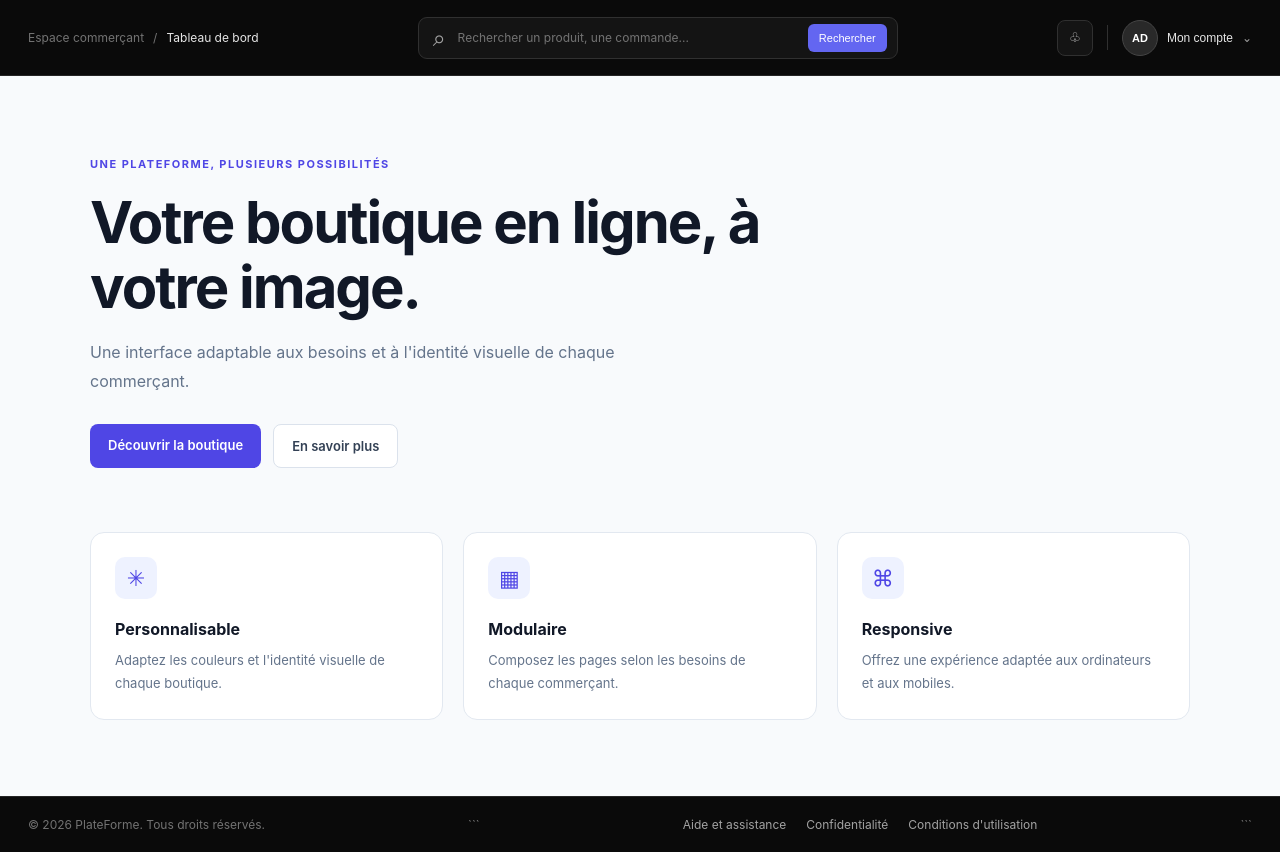
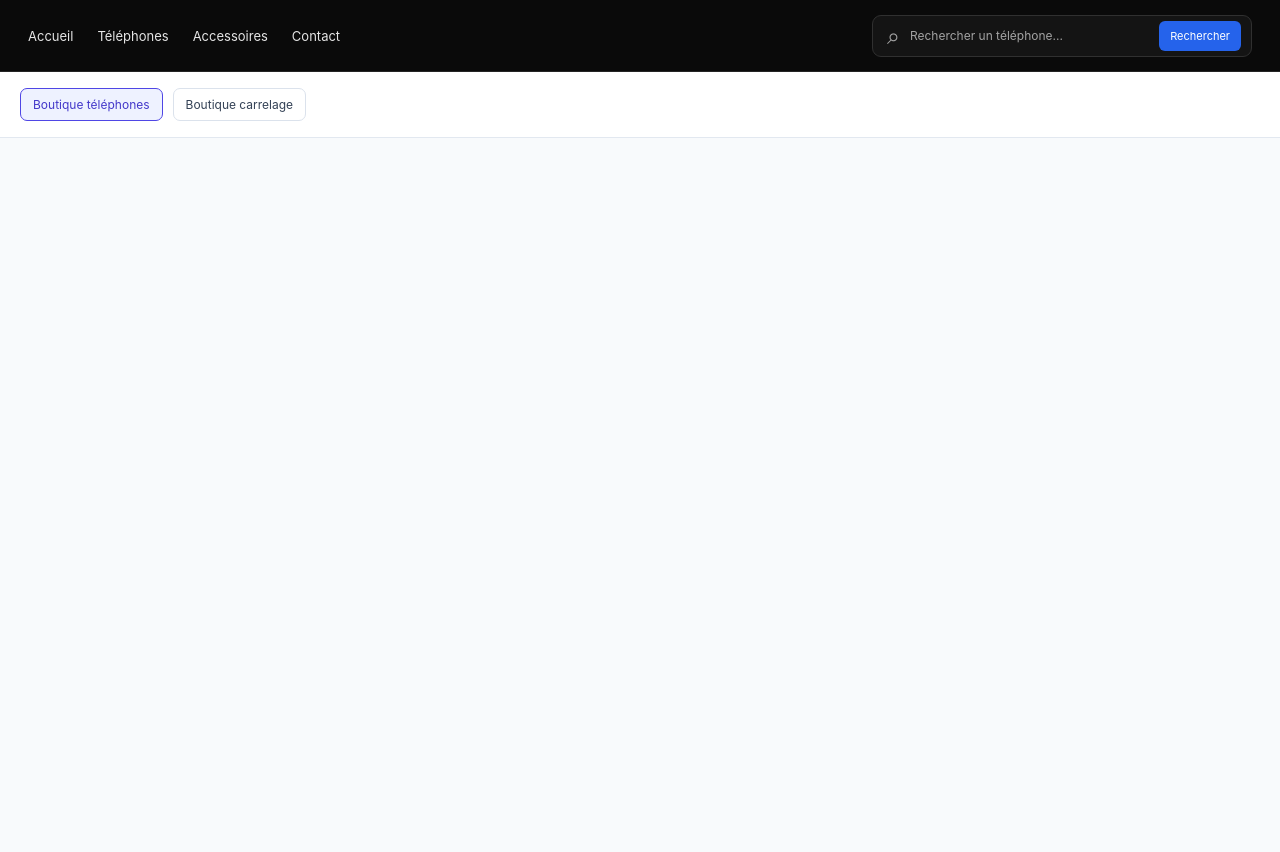
Before and after one commit to Jrdann03/Plateforme_FrontEnd, an Angular app: page /demo in a window 1280 px wide. After the commit the page ends 800 px from the top, so only its background shows below. Built offline with nearby package versions, Linux system fonts and the light colour scheme.

Commit message:
ajout fonctionnalite entete

```diff
--- a/src/app/features/demo/demo/demo.html
+++ b/src/app/features/demo/demo/demo.html
@@ -1,50 +1,21 @@
-<div class="demo-page">
-  <app-header />
 
-  <main class="demo-content">
-    <section class="hero">
-      <span class="eyebrow">
-        UNE PLATEFORME, PLUSIEURS POSSIBILITÉS
-      </span>
 
-      <h1>Votre boutique en ligne, à votre image.</h1>
+<app-header [config]="headerConfig()" />
 
-      <p>
-        Une interface adaptable aux besoins et à l'identité visuelle
-        de chaque commerçant.
-      </p>
+<div class="demo-controls">
+  <button
+    type="button"
+    [class.active]="selectedStore() === 'phones'"
+    (click)="switchStore('phones')"
+  >
+    Boutique téléphones
+  </button>
 
-      <div class="hero-actions">
-        <a href="#fonctionnalites" class="primary-button">
-          Découvrir la boutique
-        </a>
-
-        <a href="#fonctionnalites" class="secondary-button">
-          En savoir plus
-        </a>
-      </div>
-    </section>
-
-    <section id="fonctionnalites" class="features">
-      <article class="feature-card">
-        <span class="feature-icon">✳</span>
-        <h2>Personnalisable</h2>
-        <p>Adaptez les couleurs et l'identité visuelle de chaque boutique.</p>
-      </article>
-
-      <article class="feature-card">
-        <span class="feature-icon">▦</span>
-        <h2>Modulaire</h2>
-        <p>Composez les pages selon les besoins de chaque commerçant.</p>
-      </article>
-
-      <article class="feature-card">
-        <span class="feature-icon">⌘</span>
-        <h2>Responsive</h2>
-        <p>Offrez une expérience adaptée aux ordinateurs et aux mobiles.</p>
-      </article>
-    </section>
-  </main>
-
-  <app-footer />
+  <button
+    type="button"
+    [class.active]="selectedStore() === 'tiles'"
+    (click)="switchStore('tiles')"
+  >
+    Boutique carrelage
+  </button>
 </div>
--- a/src/app/features/demo/demo/demo.scss
+++ b/src/app/features/demo/demo/demo.scss
@@ -1,125 +1,33 @@
-:host {
-  display: block;
-  min-height: 100vh;
-}
 
-.demo-page {
+.demo-controls {
   display: flex;
-  min-height: 100vh;
-  flex-direction: column;
-  background: #f8fafc;
-  color: #111827;
-}
+  align-items: center;
+  flex-wrap: wrap;
+  gap: 10px;
+  padding: 16px 20px;
+  border-bottom: 1px solid #e2e8f0;
+  background: #fff;
+  color: #334155;
+  font-size: 12px;
 
-.demo-content {
-  width: min(100% - 40px, 1100px);
-  margin: 0 auto;
-  padding: 76px 0;
-  flex: 1;
-}
+  button {
+    padding: 8px 12px;
+    border: 1px solid #dbe2ec;
+    border-radius: 7px;
+    background: #fff;
+    color: #334155;
+    font: inherit;
+    cursor: pointer;
 
-.hero {
-  max-width: 760px;
-  margin-bottom: 64px;
+    &.active {
+      border-color: #4f46e5;
+      background: #eef2ff;
+      color: #4338ca;
+    }
 
-  .eyebrow {
-    color: #4f46e5;
-    font-size: 11px;
-    font-weight: 700;
-    letter-spacing: 1.5px;
-  }
-
-  h1 {
-    margin: 18px 0;
-    font-size: clamp(34px, 5vw, 58px);
-    line-height: 1.12;
-    letter-spacing: -2px;
-  }
-
-  p {
-    max-width: 580px;
-    color: #64748b;
-    font-size: 16px;
-    line-height: 1.8;
+    &:focus-visible {
+      outline: 2px solid #6366f1;
+      outline-offset: 3px;
+    }
   }
 }
-
-.hero-actions {
-  display: flex;
-  flex-wrap: wrap;
-  gap: 12px;
-  margin-top: 28px;
-
-  a {
-    padding: 13px 18px;
-    border-radius: 8px;
-    font-size: 13px;
-    font-weight: 600;
-    text-decoration: none;
-  }
-}
-
-.primary-button {
-  background: #4f46e5;
-  color: white;
-
-  &:hover {
-    background: #4338ca;
-  }
-}
-
-.secondary-button {
-  border: 1px solid #dbe2ec;
-  background: white;
-  color: #334155;
-}
-
-.features {
-  display: grid;
-  grid-template-columns: repeat(3, minmax(0, 1fr));
-  gap: 20px;
-}
-
-.feature-card {
-  padding: 24px;
-  border: 1px solid #e2e8f0;
-  border-radius: 14px;
-  background: white;
-
-  .feature-icon {
-    display: inline-grid;
-    width: 42px;
-    height: 42px;
-    place-items: center;
-    border-radius: 10px;
-    background: #eef2ff;
-    color: #4f46e5;
-    font-size: 22px;
-  }
-
-  h2 {
-    margin: 20px 0 10px;
-    font-size: 16px;
-  }
-
-  p {
-    margin: 0;
-    color: #64748b;
-    font-size: 13px;
-    line-height: 1.8;
-  }
-}
-
-@media (max-width: 700px) {
-  .demo-content {
-    padding: 48px 0;
-  }
-
-  .features {
-    grid-template-columns: 1fr;
-  }
-
-  .hero {
-    margin-bottom: 40px;
-  }
-}
--- a/src/app/features/demo/demo/demo.ts
+++ b/src/app/features/demo/demo/demo.ts
@@ -1,6 +1,46 @@
-import { Component } from '@angular/core';
+import { Component, signal } from '@angular/core';
 import { Header } from '../../../shared/components/header/header';
 import { Footer } from '../../../shared/components/footer/footer';
+import { StoreHeaderConfigInput } from '../../../shared/components/header/header.config';
+
+const phoneStoreConfig: StoreHeaderConfigInput = {
+  navigation: [
+    { id: 'home', label: 'Accueil', href: '#accueil' },
+    { id: 'phones', label: 'Téléphones', href: '#telephones' },
+    { id: 'accessories', label: 'Accessoires', href: '#accessoires' },
+    { id: 'contact', label: 'Contact', href: '#contact' },
+  ],
+  searchPlaceholder: 'Rechercher un téléphone...',
+  theme: {
+    primary: '#2563eb',
+    primaryHover: '#1d4ed8',
+  },
+};
+
+const tileStoreConfig: StoreHeaderConfigInput = {
+  navigation: [
+    { id: 'home', label: 'Accueil', href: '#accueil' },
+    { id: 'floors', label: 'Carrelage sol', href: '#sol' },
+    { id: 'walls', label: 'Carrelage mural', href: '#murs' },
+  ],
+  showSearch: false,
+  theme: {
+    background: '#f7f1e8',
+    text: '#554434',
+    muted: '#8a7865',
+    border: '#e4d8c8',
+    controlBackground: '#ffffff',
+    controlBorder: '#d8c8b5',
+    primary: '#8b6848',
+    primaryHover: '#705239',
+    textInverse: '#ffffff',
+    focusRing: '#b99a79',
+    radiusSmall: '4px',
+    radiusLarge: '6px',
+    paddingX: '28px',
+    paddingY: '14px',
+  },
+};
 
 @Component({
   selector: 'app-demo',
@@ -10,5 +50,16 @@ import { Footer } from '../../../shared/components/footer/footer';
   styleUrl: './demo.scss',
 })
 export class Demo {
+  protected readonly headerConfig = signal<StoreHeaderConfigInput>(
+    phoneStoreConfig,
+  );
 
+  protected readonly selectedStore = signal<'phones' | 'tiles'>('phones');
+
+  protected switchStore(store: 'phones' | 'tiles'): void {
+    this.selectedStore.set(store);
+    this.headerConfig.set(
+      store === 'phones' ? phoneStoreConfig : tileStoreConfig,
+    );
+  }
 }
--- a/src/app/shared/components/footer/footer.scss
+++ b/src/app/shared/components/footer/footer.scss
@@ -4,11 +4,13 @@
 }
 
 .footer {
-  padding: 20px 28px;
-  border-top: 1px solid #252525;
-  background: #0a0a0a;
-  color: #737373;
-  font-size: 12px;
+  padding: var(--store-footer-padding-y)
+    var(--store-footer-padding-x);
+  border-top: 1px solid var(--store-footer-border);
+  background: var(--store-footer-bg);
+  color: var(--store-footer-text);
+  font-family: var(--store-font-family);
+  font-size: var(--store-font-size);
 }
 
 .footer-content {
@@ -28,16 +30,16 @@
   gap: 20px;
 
   a {
-    color: #a3a3a3;
+    color: var(--store-footer-link);
     text-decoration: none;
     transition: color 0.2s;
 
     &:hover {
-      color: #ffffff;
+      color: var(--store-text-inverse);
     }
 
     &:focus-visible {
-      outline: 2px solid #a5b4fc;
+      outline: 2px solid var(--store-focus-ring);
       outline-offset: 3px;
     }
   }
@@ -45,7 +47,7 @@
 
 @media (max-width: 600px) {
   .footer {
-    padding: 20px 16px;
+    padding: var(--store-footer-padding-y) 16px;
   }
 
   .footer-content {
--- /dev/null
+++ b/src/app/shared/components/header/header.config.ts
@@ -0,0 +1,67 @@
+export interface HeaderNavigationItem {
+  id: string;
+  label: string;
+  href: string;
+}
+
+export interface HeaderTheme {
+  background: string;
+  text: string;
+  muted: string;
+  border: string;
+  controlBackground: string;
+  controlBorder: string;
+  primary: string;
+  primaryHover: string;
+  textInverse: string;
+  focusRing: string;
+  radiusSmall: string;
+  radiusLarge: string;
+  paddingX: string;
+  paddingY: string;
+}
+
+export interface StoreHeaderConfig {
+  navigation: HeaderNavigationItem[];
+  showNavigation: boolean;
+  showSearch: boolean;
+  searchPlaceholder: string;
+  searchButtonLabel: string;
+  theme: HeaderTheme;
+}
+
+export type StoreHeaderConfigInput =
+  Omit<Partial<StoreHeaderConfig>, 'theme'> & {
+    theme?: Partial<HeaderTheme>;
+  };
+
+export const DEFAULT_HEADER_CONFIG: StoreHeaderConfig = {
+  navigation: [
+    { id: 'home', label: 'Accueil', href: '#accueil' },
+    { id: 'categories', label: 'Catégories', href: '#categories' },
+    { id: 'products', label: 'Produits', href: '#produits' },
+    { id: 'contact', label: 'Contact', href: '#contact' },
+  ],
+
+  showNavigation: true,
+  showSearch: true,
+  searchPlaceholder: 'Rechercher un produit...',
+  searchButtonLabel: 'Rechercher',
+
+  theme: {
+    background: '#0a0a0a',
+    text: '#e5e5e5',
+    muted: '#a3a3a3',
+    border: '#252525',
+    controlBackground: '#141414',
+    controlBorder: '#303030',
+    primary: '#6366f1',
+    primaryHover: '#4f46e5',
+    textInverse: '#ffffff',
+    focusRing: '#a5b4fc',
+    radiusSmall: '6px',
+    radiusLarge: '9px',
+    paddingX: '28px',
+    paddingY: '14px',
+  },
+};
--- a/src/app/shared/components/header/header.html
+++ b/src/app/shared/components/header/header.html
@@ -1,17 +1,43 @@
-<header class="topbar">
-  <div class="header-context">
-    <span class="breadcrumb-muted">Espace commerçant</span>
-    <span class="breadcrumb-separator">/</span>
-    <span class="breadcrumb-current">Tableau de bord</span>
-  </div>
 
-  <form class="search-form" role="search" (submit)="onSearchSubmit($event)">
+<header
+  class="store-header"
+  [style.--store-header-bg]="config().theme.background"
+  [style.--store-header-text]="config().theme.text"
+  [style.--store-header-muted]="config().theme.muted"
+  [style.--store-header-border]="config().theme.border"
+  [style.--store-header-control-bg]="config().theme.controlBackground"
+  [style.--store-header-control-border]="config().theme.controlBorder"
+  [style.--store-primary]="config().theme.primary"
+  [style.--store-primary-hover]="config().theme.primaryHover"
+  [style.--store-text-inverse]="config().theme.textInverse"
+  [style.--store-focus-ring]="config().theme.focusRing"
+  [style.--store-radius-sm]="config().theme.radiusSmall"
+  [style.--store-radius-lg]="config().theme.radiusLarge"
+  [style.--store-header-padding-x]="config().theme.paddingX"
+  [style.--store-header-padding-y]="config().theme.paddingY"
+>
+  @if (config().showNavigation) {
+    <nav class="store-navigation" aria-label="Navigation principale">
+      @for (item of config().navigation; track item.id) {
+        <a class="nav-link" [href]="item.href">
+          {{ item.label }}
+        </a>
+      }
+    </nav>
+  }
+
+  @if (config().showSearch) {
+    <form
+      class="search-form"
+      role="search"
+      (submit)="onSearchSubmit($event)"
+    >
       <span class="search-icon" aria-hidden="true">⌕</span>
 
       <input
         type="search"
-      aria-label="Rechercher"
-      placeholder="Rechercher un produit, une commande..."
+        aria-label="Rechercher un produit"
+        [placeholder]="config().searchPlaceholder"
         [value]="searchTerm()"
         (input)="onSearchInput($event)"
       />
@@ -27,20 +53,9 @@
         </button>
       }
 
-    <button class="search-button" type="submit">Rechercher</button>
+      <button class="search-button" type="submit">
+        {{ config().searchButtonLabel }}
+      </button>
     </form>
-
-  <div class="header-actions">
-    <button class="icon-button" type="button" aria-label="Notifications">
-      ♧
-    </button>
-
-    <span class="header-divider" aria-hidden="true"></span>
-
-    <button class="profile-button" type="button" aria-label="Profil du commerçant">
-      <span class="avatar">AD</span>
-      <span class="profile-label">Mon compte</span>
-      <span class="profile-chevron" aria-hidden="true">⌄</span>
-    </button>
-  </div>
+  }
 </header>
--- a/src/app/shared/components/header/header.scss
+++ b/src/app/shared/components/header/header.scss
@@ -1,55 +1,63 @@
+
 :host {
   display: block;
   min-width: 0;
 }
 
-.topbar {
+.store-header {
   position: sticky;
   top: 0;
   z-index: 5;
   display: flex;
-  min-height: 76px;
   align-items: center;
   justify-content: space-between;
-  gap: 24px;
-  padding: 14px 28px;
-  border-bottom: 1px solid #252525;
-  background: #0a0a0a;
+  gap: 32px;
+  min-height: 72px;
+  padding: var(--store-header-padding-y, 14px)
+    var(--store-header-padding-x, 28px);
+  border-bottom: 1px solid var(--store-header-border, #252525);
+  background: var(--store-header-bg, #0a0a0a);
+  color: var(--store-header-text, #e5e5e5);
 }
 
-.header-context {
+.store-navigation {
   display: flex;
-  flex-shrink: 0;
   align-items: center;
-  gap: 9px;
-  font-size: 12px;
+  flex-wrap: wrap;
+  gap: 24px;
 }
 
-.breadcrumb-muted,
-.breadcrumb-separator {
-  color: #737373;
-}
+.nav-link {
+  color: inherit;
+  font-size: 13px;
+  text-decoration: none;
+  transition: color 0.2s;
 
-.breadcrumb-current {
-  color: #e5e5e5;
+  &:hover {
+    color: var(--store-primary, #6366f1);
+  }
+
+  &:focus-visible {
+    outline: 2px solid var(--store-focus-ring, #a5b4fc);
+    outline-offset: 4px;
+  }
 }
 
 .search-form {
   display: flex;
-  min-width: 120px;
-  max-width: 480px;
-  height: 42px;
-  flex: 1;
   align-items: center;
   gap: 10px;
+  width: min(100%, 380px);
+  min-width: 0;
+  height: 42px;
   padding: 0 10px 0 14px;
-  border: 1px solid #303030;
-  border-radius: 9px;
-  background: #141414;
+  border: 1px solid var(--store-header-control-border, #303030);
+  border-radius: var(--store-radius-lg, 9px);
+  background: var(--store-header-control-bg, #141414);
   transition: border-color 0.2s, box-shadow 0.2s;
 
   &:focus-within {
-    border-color: #6366f1;
+    border-color: var(--store-primary, #6366f1);
     box-shadow: 0 0 0 3px rgb(99 102 241 / 12%);
   }
 
@@ -57,21 +65,23 @@
     width: 100%;
     min-width: 0;
     flex: 1;
+    padding: 0;
     border: 0;
     outline: none;
     background: transparent;
-    color: #f5f5f5;
+    color: var(--store-header-text, #e5e5e5);
     font: inherit;
     font-size: 12px;
 
     &::placeholder {
-      color: #737373;
+      color: var(--store-header-muted, #a3a3a3);
     }
   }
 }
 
 .search-icon {
-  color: #a3a3a3;
+  flex-shrink: 0;
+  color: var(--store-header-muted, #a3a3a3);
   font-size: 23px;
 }
 
@@ -79,124 +89,62 @@
   flex-shrink: 0;
   padding: 8px 11px;
   border: 0;
-  border-radius: 6px;
-  background: #6366f1;
-  color: #fff;
+  border-radius: var(--store-radius-sm, 6px);
+  background: var(--store-primary, #6366f1);
+  color: var(--store-text-inverse, #fff);
   font-size: 11px;
   cursor: pointer;
+  transition: background 0.2s;
 
   &:hover {
-    background: #4f46e5;
+    background: var(--store-primary-hover, #4f46e5);
+  }
+
+  &:focus-visible {
+    outline: 2px solid var(--store-focus-ring, #a5b4fc);
+    outline-offset: 3px;
   }
 }
 
 .clear-button {
+  flex-shrink: 0;
+  padding: 0;
   border: 0;
   background: transparent;
-  color: #a3a3a3;
+  color: var(--store-header-muted, #a3a3a3);
   font-size: 20px;
   cursor: pointer;
 }
 
-.header-actions {
-  display: flex;
-  flex-shrink: 0;
-  align-items: center;
-  gap: 14px;
-}
+@media (max-width: 760px) {
+  .store-header {
+    align-items: stretch;
+    flex-direction: column;
+    gap: 16px;
+    padding: 16px;
+  }
 
-.icon-button {
-  display: grid;
-  width: 36px;
-  height: 36px;
-  place-items: center;
-  border: 1px solid #303030;
-  border-radius: 8px;
-  background: #141414;
-  color: #d4d4d4;
-  cursor: pointer;
-
-  &:hover {
-    background: #242424;
-  }
-}
-
-.header-divider {
-  width: 1px;
-  height: 25px;
-  background: #303030;
-}
-
-.profile-button {
-  display: flex;
-  align-items: center;
-  gap: 9px;
-  padding: 0;
-  border: 0;
-  background: transparent;
-  color: #e5e5e5;
-  font-size: 12px;
-  cursor: pointer;
-}
-
-.avatar {
-  display: grid;
-  width: 36px;
-  height: 36px;
-  place-items: center;
-  border: 1px solid #454545;
-  border-radius: 50%;
-  background: #292929;
-  color: #fff;
-  font-size: 11px;
-  font-weight: 700;
-}
-
-.profile-chevron {
-  color: #a3a3a3;
-}
-
-button:focus-visible {
-  outline: 2px solid #a5b4fc;
-  outline-offset: 3px;
-}
-
-@media (max-width: 1050px) {
-  .header-context {
-    display: none;
-  }
-}
-
-@media (max-width: 760px) {
-  .topbar {
-    flex-wrap: wrap;
-    gap: 12px;
-    padding: 12px 16px;
+  .store-navigation {
+    gap: 12px 20px;
   }
 
   .search-form {
-    order: 2;
+    width: 100%;
     max-width: none;
-    flex-basis: 100%;
-  }
-
-  .header-actions {
-    margin-left: auto;
-  }
-
-  .profile-label,
-  .profile-chevron {
-    display: none;
   }
 }
 
 @media (max-width: 400px) {
+  .store-navigation {
+    gap: 12px 16px;
+  }
+
+  .nav-link {
+    font-size: 12px;
+  }
+
   .search-button {
     padding: 8px;
     font-size: 10px;
   }
-
-  .header-actions {
-    gap: 8px;
-  }
 }
--- a/src/app/shared/components/header/header.ts
+++ b/src/app/shared/components/header/header.ts
@@ -1,4 +1,10 @@
-import { Component, output, signal } from '@angular/core';
+
+
+import { Component, computed, input, output, signal } from '@angular/core';
+import {
+  DEFAULT_HEADER_CONFIG,
+  StoreHeaderConfig,
+} from './header.config';
 
 @Component({
   selector: 'app-header',
@@ -7,9 +13,26 @@ import { Component, output, signal } from '@angular/core';
   templateUrl: './header.html',
   styleUrl: './header.scss',
 })
+export class Header {
+  readonly configInput = input<Partial<StoreHeaderConfig>>(
+    {},
+    { alias: 'config' },
+  );
 
+  protected readonly config = computed<StoreHeaderConfig>(() => {
+    const custom = this.configInput();
 
-export class Header {
+    return {
+      ...DEFAULT_HEADER_CONFIG,
+      ...custom,
+      navigation: custom.navigation ?? DEFAULT_HEADER_CONFIG.navigation,
+      theme: {
+        ...DEFAULT_HEADER_CONFIG.theme,
+        ...custom.theme,
+      },
+    };
+  });
+
   protected readonly searchTerm = signal('');
 
   readonly searchSubmitted = output<string>();
--- a/src/styles.scss
+++ b/src/styles.scss
@@ -1,15 +1,25 @@
 /* You can add global styles to this file, and also import other style files */
+@use './styles/theme';
+
 * {
   box-sizing: border-box;
-  }
+}
 
 html {
-min-height: 100%;
-background: #f5f7fb;
+  min-height: 100%;
+  background: var(--store-page-bg);
 }
 
 body {
-margin: 0;
-font-family: Inter, -apple-system, BlinkMacSystemFont, "Segoe UI", sans-serif;
--webkit-font-smoothing: antialiased;
+  min-height: 100vh;
+  margin: 0;
+  font-family: var(--store-font-family);
+  -webkit-font-smoothing: antialiased;
 }
+
+button,
+input,
+textarea,
+select {
+  font: inherit;
+}
--- /dev/null
+++ b/src/styles/_theme.scss
@@ -0,0 +1,49 @@
+
+
+:root {
+  // Identité visuelle de la boutique
+  --store-primary: #6366f1;
+  --store-primary-hover: #4f46e5;
+  --store-focus-ring: #a5b4fc;
+
+  // Typographie
+  --store-font-family: Inter, -apple-system, BlinkMacSystemFont,
+    "Segoe UI", sans-serif;
+  --store-font-size: 13px;
+
+  // Couleurs générales
+  --store-page-bg: #f8fafc;
+  --store-text: #111827;
+  --store-text-muted: #64748b;
+  --store-text-inverse: #ffffff;
+
+  // Header
+  --store-header-bg: #0a0a0a;
+  --store-header-text: #e5e5e5;
+  --store-header-muted: #737373;
+  --store-header-border: #252525;
+  --store-header-control-bg: #141414;
+  --store-header-control-border: #303030;
+
+  // Footer
+  --store-footer-bg: #0a0a0a;
+  --store-footer-text: #737373;
+  --store-footer-link: #a3a3a3;
+  --store-footer-border: #252525;
+
+  // Formes
+  --store-radius-sm: 6px;
+  --store-radius-md: 8px;
+  --store-radius-lg: 9px;
+  --store-radius-card: 14px;
+
+  // Espacements
+  --store-header-padding-y: 14px;
+  --store-header-padding-x: 28px;
+  --store-footer-padding-y: 20px;
+  --store-footer-padding-x: 28px;
+
+  // Dimensions
+  --store-header-min-height: 76px;
+  --store-content-width: 1200px;
+}
```
Lines whose indentation alone changed are shown as unchanged.
